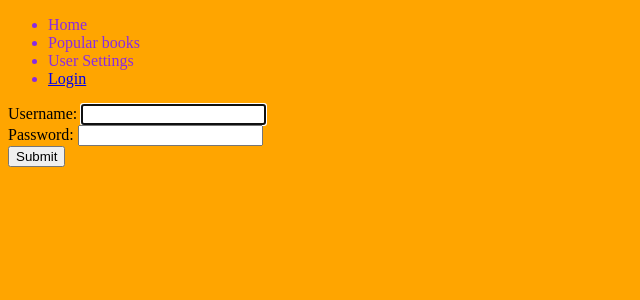
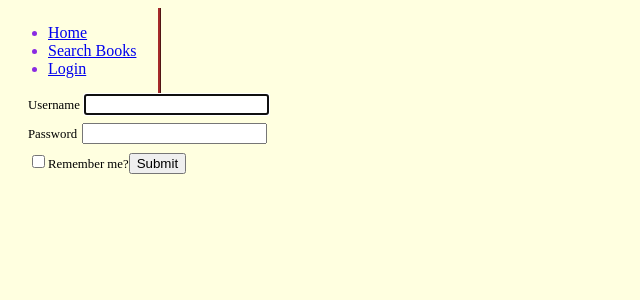
Before and after one commit to kmkaczor/csci4830, a Django app: page /accounts/login/ in a window 1280 px wide. Shown: the top 300 px of the page, without its empty margins (0-640 px from the left). Run offline with Django 3.2, Linux system fonts and the light colour scheme.

Commit message:
I am a one man team

```diff
--- a/csci4830/csci4830/urls.py
+++ b/csci4830/csci4830/urls.py
@@ -24,13 +24,14 @@ from libraryshop import views
 #       'book'          =    "/book"
 #       'admin'         =    "/admin"
 
-urlpatterns = [
+urlpatterns = [  # The name field is referenced in templates: see templates/navbar.html use the "url" template command
     path('', views.index, name="index"),  # To access in browser: /
     path('book', views.book, name="book"),  # To access in browser /book
     path('search', views.search, name="search"),  # /search
     path('browse', views.browse, name="browse"),  # /search
     path('admin', admin.site.urls, name="admin"),  # To access in browser /book
     path('login', views.login, name="login"),  # To access in browser /book
+    path('settings', views.login, name='settings'),
     path('accounts/', include('django.contrib.auth.urls'))
 
 
--- a/csci4830/static/css/style.css
+++ b/csci4830/static/css/style.css
@@ -1,7 +1,53 @@
 #navbar {
    color:blueviolet;
+   min-width: 150px;
+   max-width: 250px;
+   border-right: brown ridge 3px;
+   float: left;
+
+}
+
+/* Main body of page */
+#content {
+   width: 90%;
+   float: left;
+   position: relative;
+   padding-left: 20px;
 }
 
 body {
-   background: orange;
+   background: lightyellow;
 }
+
+form > p > label {
+   display: block;
+   margin-bottom: 5px;
+}
+
+form > div > label {
+   display: inline-block;
+   margin-bottom: 10px;
+   text-align: left;
+   font-size: 0.8em;
+   min-width: 50px;
+}
+
+#id_submit_row {
+   display: table;
+}
+
+form > div > #id_remember {
+   display: table-cell;
+}
+
+form > div > #id_submit_button {
+   display: table-cell;
+   text-align: right;
+}
+
+
+/* Example of form using as_p */
+#any_form > p > label {
+   display: inline-block;
+   width: 200px;
+}
--- a/csci4830/templates/navbar.html
+++ b/csci4830/templates/navbar.html
@@ -1,10 +1,10 @@
 <ul>
-    <li>Home</li>
-    <li>Popular books</li>
-    <li>User Settings</li>
+    <li><a href="{% url 'index' %}"> Home</li>
+    <li><a href="{% url 'search' %}">Search Books</li>
     {% if user.is_authenticated %}
-        <li><a href="/accounts/logout">Logout</a></li>
+        <li><a href="{% url 'settings' %}">User Settings</li>
+        <li><a href="{% url 'logout' %}">Logout [{{ user.username }}]</a></li>
     {% else %}
-        <li><a href="/accounts/login">Login<a></li>
+        <li><a href="{% url 'login' %}">Login<a></li>
     {% endif %}
 </ul>
--- a/csci4830/templates/registration/login.html
+++ b/csci4830/templates/registration/login.html
@@ -7,6 +7,7 @@
     <div>You are already logged in, {{ user.username }}. Go to your account or logout.</div>
     <s>{{ login_status_mesg }}</s>
 {% else %}
+
 
     {% if form.errors %}
     {% for e in form.errors.values %}
@@ -18,9 +19,23 @@
         <form action="{% url 'login' %}" method="post">
             {% csrf_token %}
 
-            <div id="login"> Username: {{ form.username }}</div>
-            Password: {{ form.password }} <br />
-            <input type="submit" value="Submit" />
+            <div id="id_username">
+                <label for="id_username">Username</label>
+                {{ form.username }}
+            </div>
+
+            <div id="id_username">
+                <label for="id_password">Password</label>
+                {{ form.password }}
+            </div>
+
+            <div id="id_submit_row">
+                <input type="checkbox" id="id_remember" />
+                <label for="id_remember">Remember me?</label>
+                <div id="id_submit_button">
+                    <input id="id_submit" type="submit" value="Submit" />
+                </div>
+            </div>
         </form>
     </div>
 
--- a/csci4830/templates/registration/logout.html
+++ b/csci4830/templates/registration/logout.html
@@ -7,11 +7,12 @@
     <div>You are already loggin in, {{ user.username }}. Go to your account or logout.</div>
 {% else %}
     <div id="login_form">
-        <form action="/login/" method="POST">
+        <form action="/login/" method="post">
             {% csrf_token %}
 
 
-            <div id="login"> Username: {{ form.username }}</div>
+            <div id="username">
+                <labelUsername: {{ form.username }}</div>
             Password: {{ form.password }} <br />
             <input type="submit" value="Submit" />
         </form>
```
Also changed, not shown: csci4830/libraryshop/forms.py (+8 -4 lines), csci4830/libraryshop/models.py (+6 -5 lines), csci4830/libraryshop/views.py (+52 -7 lines), csci4830/templates/search.html (added, +11 -0 lines), csci4830/libraryshop/migrations/0002_auto_20211113_0054.py (added).
